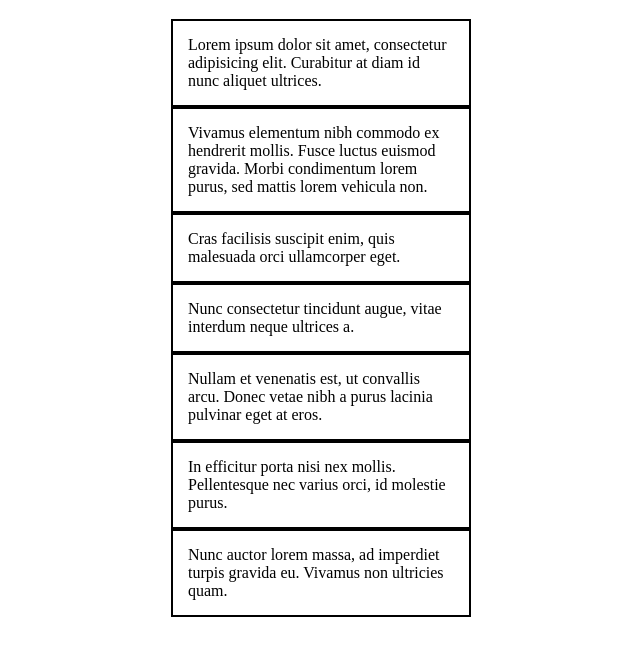
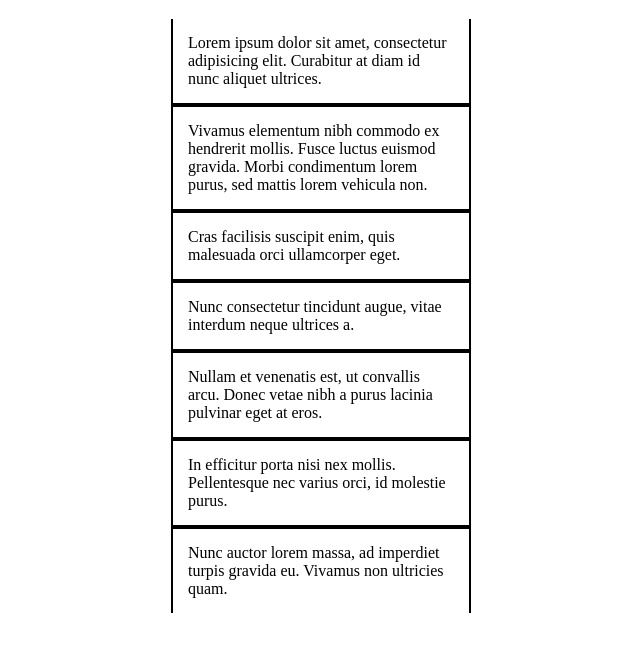
Before and after one commit to Marcsi29/Marcsi29.github.io, a plain HTML site: page pseudo/index.html in a window 1280 px wide. Shown: the part 61-716 px from the top of the page, without its empty margins (319-959 px from the left). Drawn offline with Linux system fonts and the light colour scheme.

Commit message:
Update style.css

```diff
--- a/pseudo/style.css
+++ b/pseudo/style.css
@@ -5,11 +5,11 @@
 
 }
 p:first-child {
-    margin-top: 0;
+    border-top: 0;
 }
 
 p:last-child{
-    margin-bottom: 0;
+    border-bottom: 0;
 }
 
 p {
```
